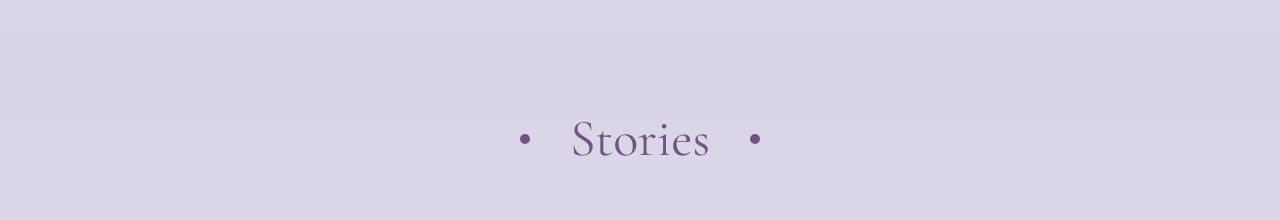
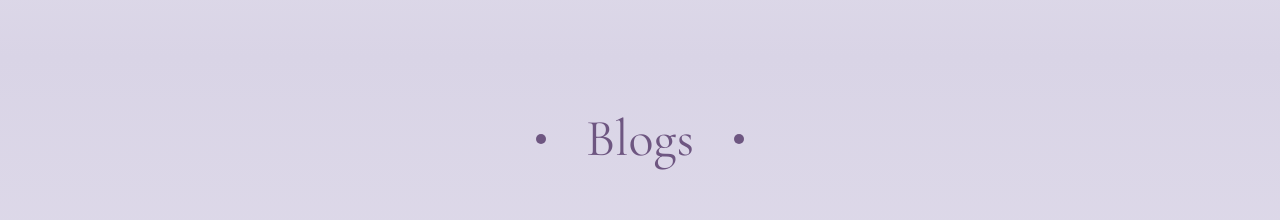
Before and after one commit to yearsh7052/wbr-production, a React (Create React App) app: page / in a window 1280 px wide. Shown: the part 5840-6060 px from the top of the page. Built offline with nearby package versions, Linux system fonts and the light colour scheme; a web font is replaced by a local one.

Commit message:
Update StoriesSection.js

```diff
--- a/src/Sub Sections/StoriesSection.js
+++ b/src/Sub Sections/StoriesSection.js
@@ -15,7 +15,7 @@ function StoriesSection() {
       {/* Heading */}
     <div className="flex flex-row items-center justify-center gap-10">
       <div className="w-2.5 relative rounded-981xl bg-darkslateblue-100 h-2.5" />
-      <div className="relative">Stories</div>
+      <div className="relative">Blogs</div>
       <div className="w-2.5 relative rounded-981xl bg-darkslateblue-100 h-2.5" />
     </div>
 
```
